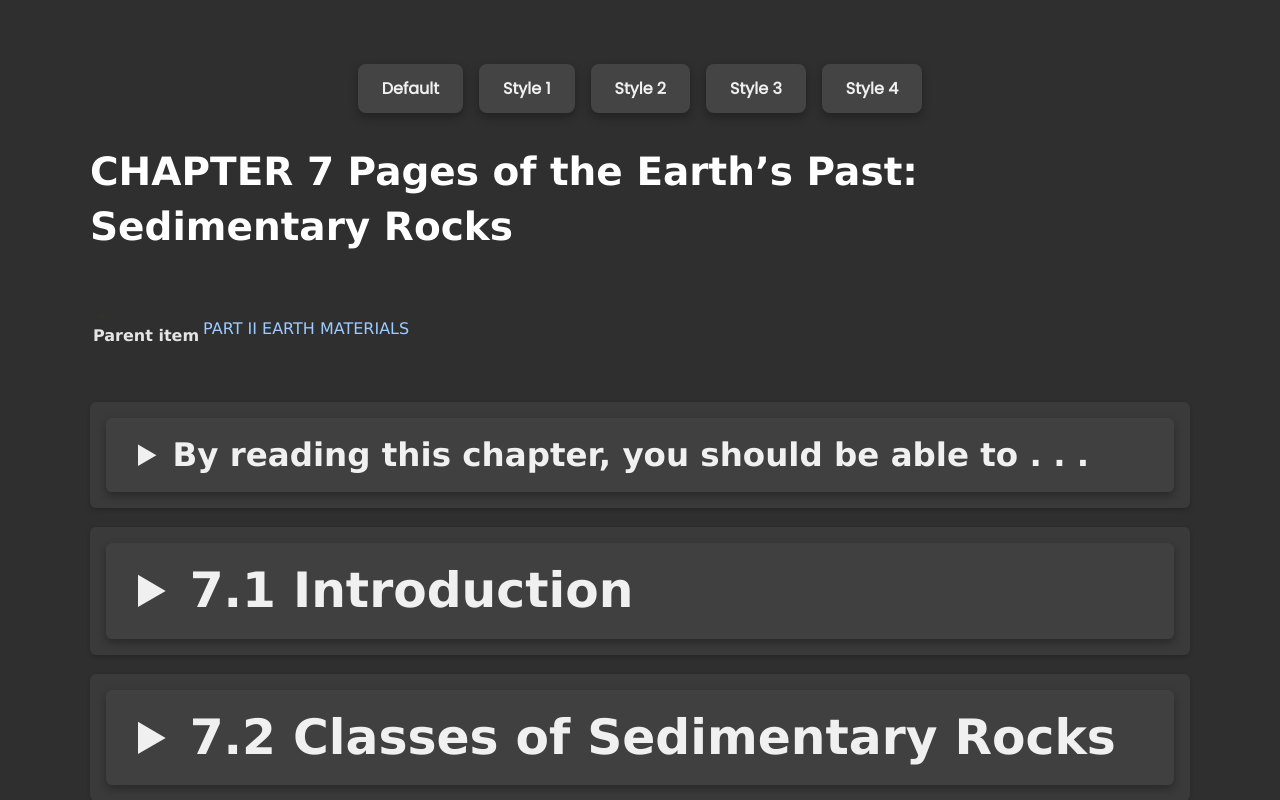
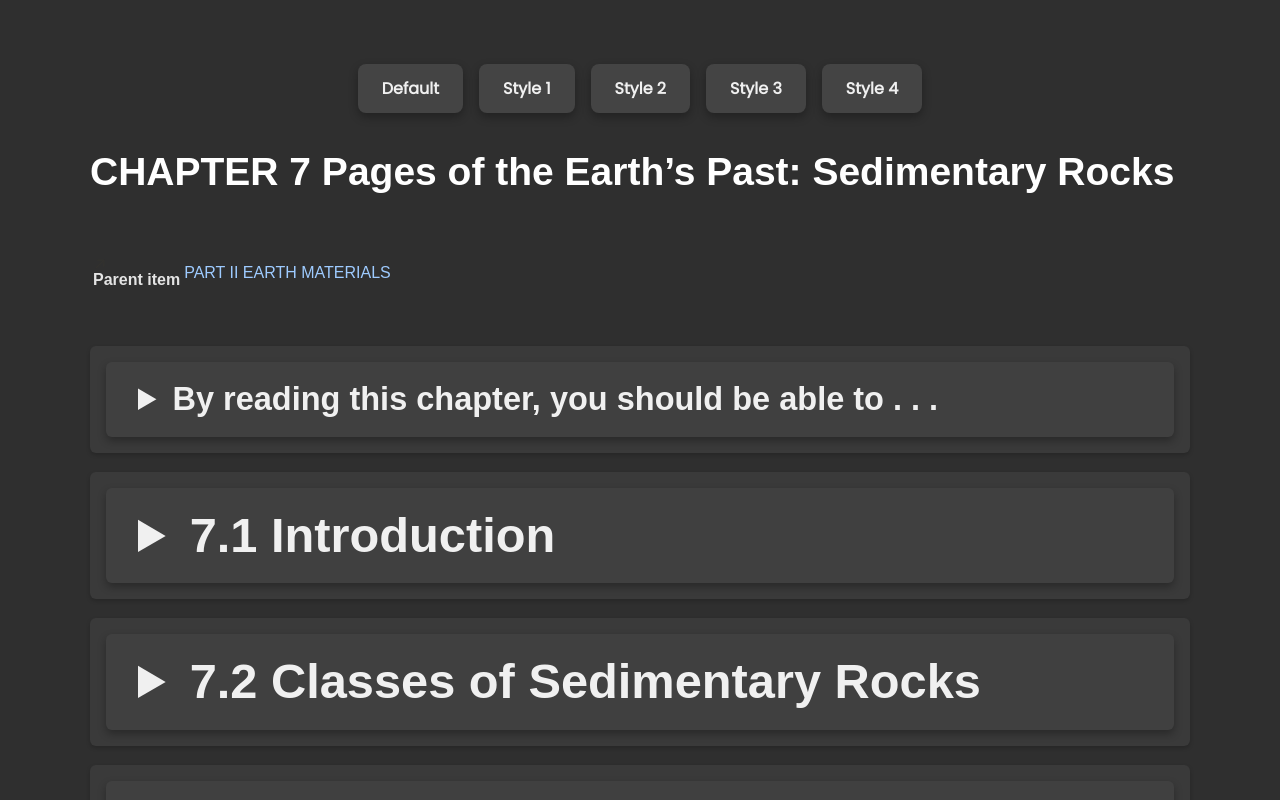
Before and after one commit to nkd059/library, a plain HTML site: page Portrait of a Planet/POP/CH7.html in a window 1280 px wide. Shown: the top 800 px of the page. Drawn offline with Linux system fonts and the light colour scheme.

Commit message:
Update mystyle.css

```diff
--- a/Portrait of a Planet/POP/mystyle.css
+++ b/Portrait of a Planet/POP/mystyle.css
@@ -2,7 +2,7 @@
 
 /* Base styles */
 body {
-    font-family: 'Verdana', sans-sans-serif;
+    font-family: 'Arial', sans-serif;
     font-size: 26px;
     line-height: 1.5;
     max-width: 1100px;
@@ -14,7 +14,7 @@ body {
 
 /* Headings */
 h1, h2, h3, h4, h5, h6 {
-    font-family: 'Verdana', sans-serif;
+    font-family: 'Arial', sans-serif;
     line-height: 1.4;
     margin-top: 2rem;
     margin-bottom: 1rem;
@@ -78,7 +78,7 @@ details {
     box-shadow: 0 2px 4px rgba(0,0,0,0.2);
 }
 summary {
-    font-family: 'Verdana', sans-serif;
+    font-family: 'Arial', sans-serif;
     font-weight: bold;
     cursor: pointer;
     color: #f0f0f0;
```
